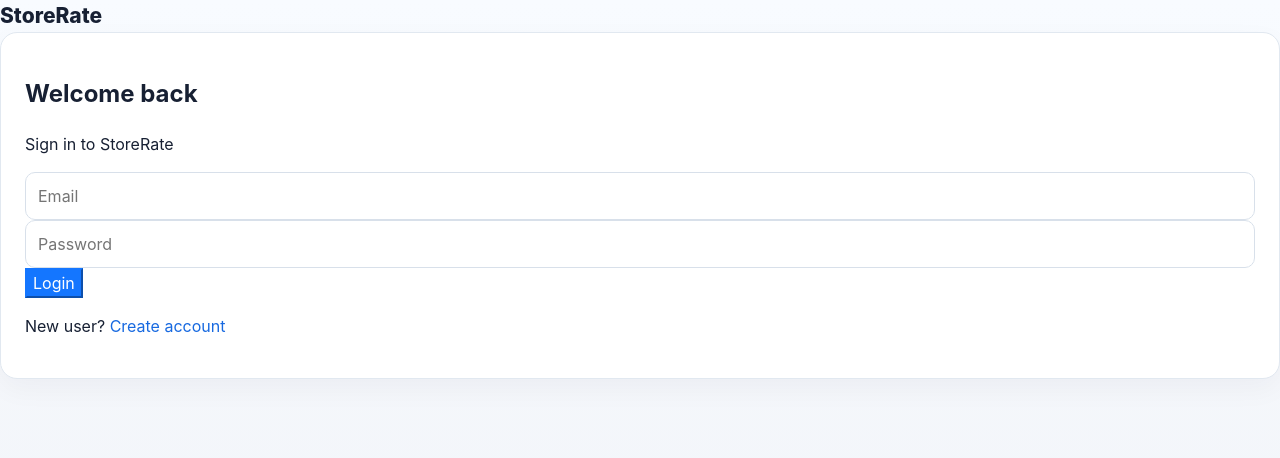
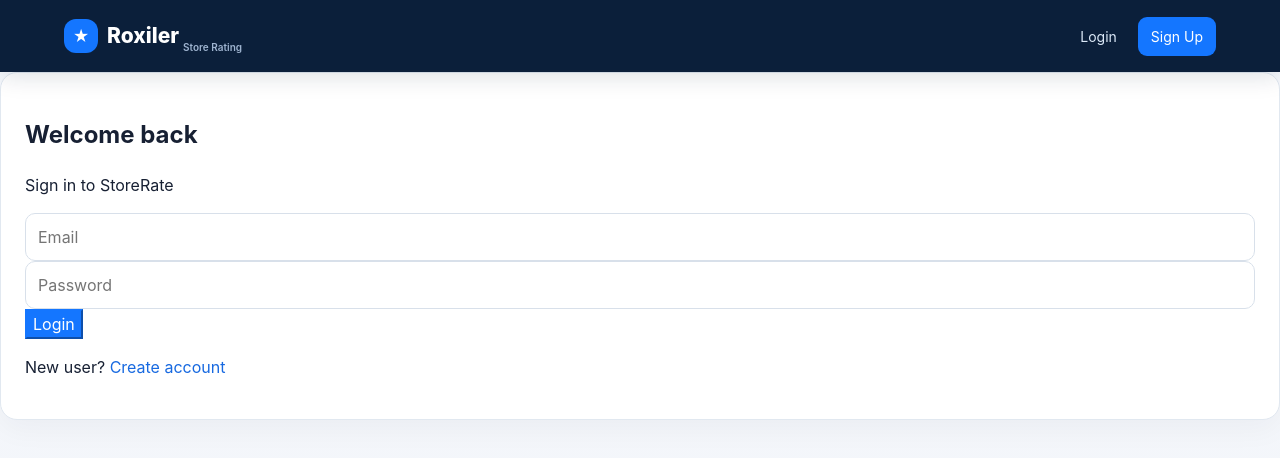
Before and after one commit to adarshdixit989/roxiler-store-rating, a React (Vite) app in the folder frontend/: page /login in a window 1280 px wide. Shown: the top 458 px of the page. Built offline with nearby package versions, Linux system fonts and the light colour scheme; no server answers.

Commit message:
ui: polish Layout.jsx

```diff
--- a/frontend/src/components/Layout.jsx
+++ b/frontend/src/components/Layout.jsx
@@ -1 +1,5 @@
-import {Link,useNavigate} from 'react-router-dom';import {useAuth} from '../context/AuthContext';export default function Layout({children}){const{user,logout}=useAuth(),nav=useNavigate();return <><header><div className="brand">StoreRate</div>{user&&<nav><span>{user.name}</span>{user.role==='ADMIN'&&<Link to="/admin">Admin</Link>}{user.role==='USER'&&<Link to="/stores">Stores</Link>}{user.role==='OWNER'&&<Link to="/owner">Dashboard</Link>}<Link to="/password">Password</Link><button onClick={()=>{logout();nav('/login')}}>Logout</button></nav>}</header><main>{children}</main></>}
+import {Link,useLocation,useNavigate} from 'react-router-dom';
+import {useAuth} from '../context/AuthContext';
+export default function Layout({children}){
+ const {user,logout}=useAuth(),nav=useNavigate(),loc=useLocation();
+ return <><header className="topbar"><div className="brand"><span className="brandmark">★</span><span>Roxiler</span><small>Store Rating</small></div>{user?<nav className="navlinks">{user.role==='USER'&&<Link className={loc.pathname==='/stores'?'active':''} to="/stores">Stores</Link>}{user.role==='ADMIN'&&<Link className={loc.pathname==='/admin'?'active':''} to="/admin">Admin Dashboard</Link>}{user.role==='OWNER'&&<Link className={loc.pathname==='/owner'?'active':''} to="/owner">My Store</Link>}<Link className={loc.pathname==='/password'?'active':''} to="/password">Password</Link><div className="userchip"><span className="avatar">{user.name?.charAt(0)?.toUpperCase()||'U'}</span><span>{user.name}</span><button onClick={()=>{logout();nav('/login')}}>Logout</button></div></nav>:<nav className="navlinks"><Link to="/login">Login</Link><Link className="navcta" to="/signup">Sign Up</Link></nav>}</header><main>{children}</main></>}
```
